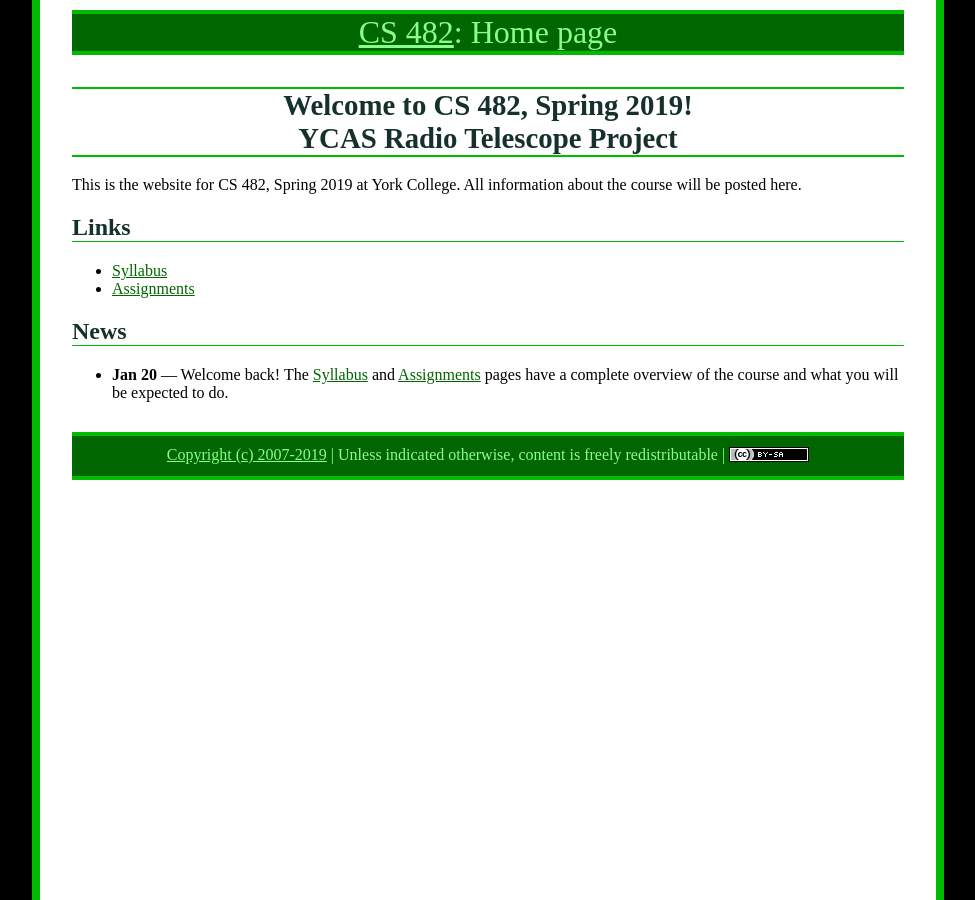
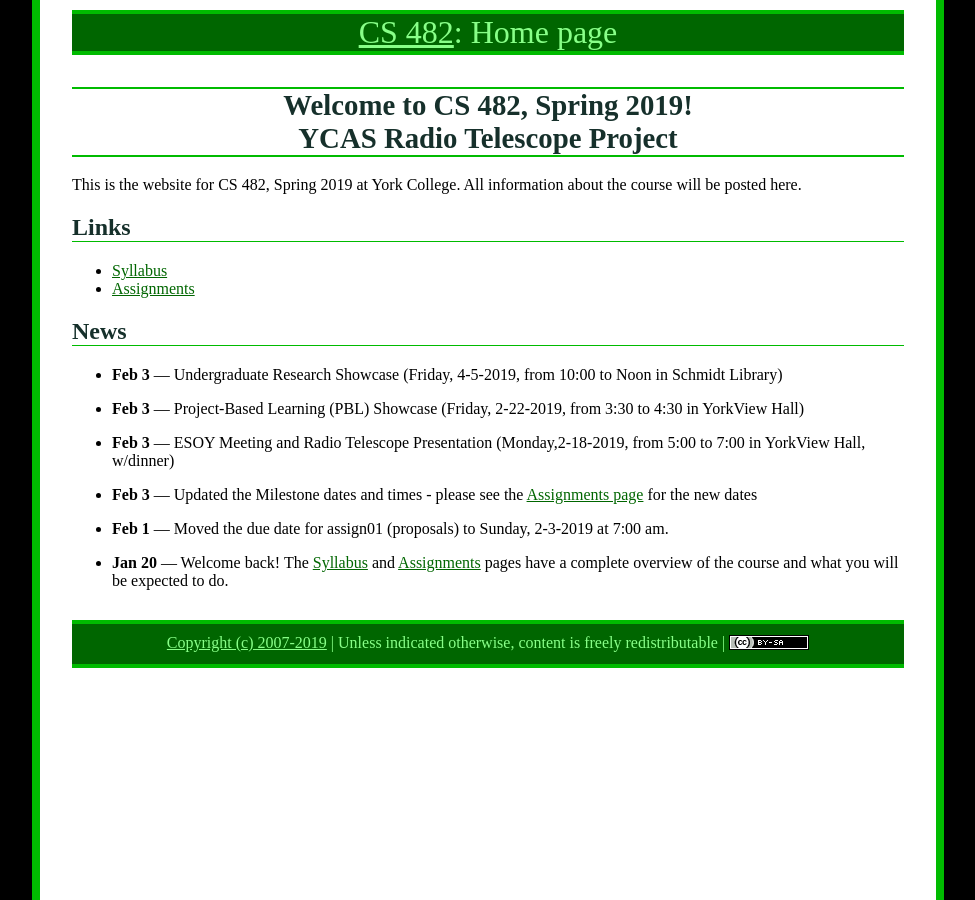
Before and after one commit to ycpcs/cs482-spring2019, a Jekyll site: the page built from index.md, in a window 1280 px wide. Shown: the whole page, without its empty margins (152-1127 px from the left). Built offline with Jekyll 4.4.1, drawn with Linux system fonts in a browser that asks for light colours.

Commit message:
updated news

```diff
--- a/index.md
+++ b/index.md
@@ -15,6 +15,16 @@ All information about the course will be posted here.
 
 ## News
 
+* **Feb 3** &mdash; Undergraduate Research Showcase (Friday, 4-5-2019, from 10:00 to Noon in Schmidt Library)
+
+* **Feb 3** &mdash; Project-Based Learning (PBL) Showcase (Friday, 2-22-2019, from 3:30 to 4:30 in YorkView Hall)
+
+* **Feb 3** &mdash; ESOY Meeting and Radio Telescope Presentation (Monday,2-18-2019, from 5:00 to 7:00 in YorkView Hall, w/dinner)
+
+* **Feb 3** &mdash; Updated the Milestone dates and times - please see the [Assignments page](assign/index.html) for the new dates
+
+* **Feb 1** &mdash; Moved the due date for assign01 (proposals) to Sunday, 2-3-2019 at 7:00 am.
+
 * **Jan 20** &mdash; Welcome back!  The [Syllabus](syllabus.html) and [Assignments](assign/index.html) pages have a complete overview of the course and what you will be expected to do.
 
 <!-- vim:set wrap: -->
```
